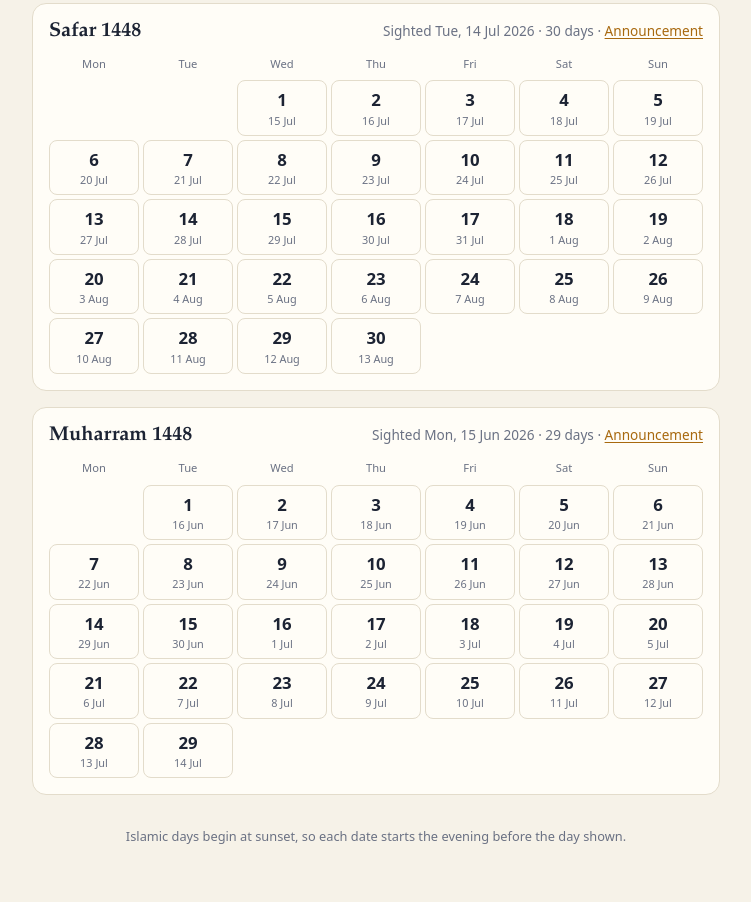
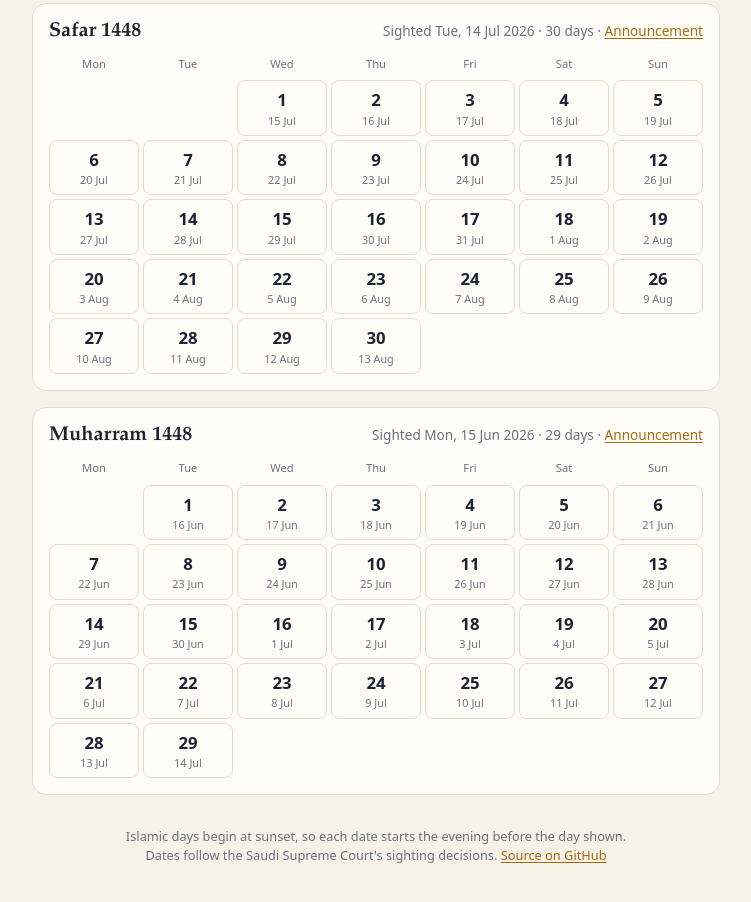
Before and after one commit to tahirlanre/moon-sighting, a plain HTML site: page index.html in a window 1280 px wide. Shown: the part 1162-2064 px from the top of the page, without its empty margins (264-1015 px from the left). Drawn offline with Linux system fonts and the light colour scheme.

Commit message:
Link to the GitHub repo from the footer
Co-Authored-By: Claude Fable 5.1 <noreply@anthropic.com>

```diff
--- a/index.html
+++ b/index.html
@@ -117,7 +117,10 @@
   <section class="hero" id="hero"></section>
   <div id="warnings"></div>
   <div id="calendar"></div>
-  <footer>Islamic days begin at sunset, so each date starts the evening before the day shown.</footer>
+  <footer>
+    Islamic days begin at sunset, so each date starts the evening before the day shown.<br>
+    Dates follow the Saudi Supreme Court's sighting decisions. <a href="https://github.com/tahirlanre/moon-sighting">Source on GitHub</a>
+  </footer>
 </main>
 
 <script src="sightings.js"></script>
```
